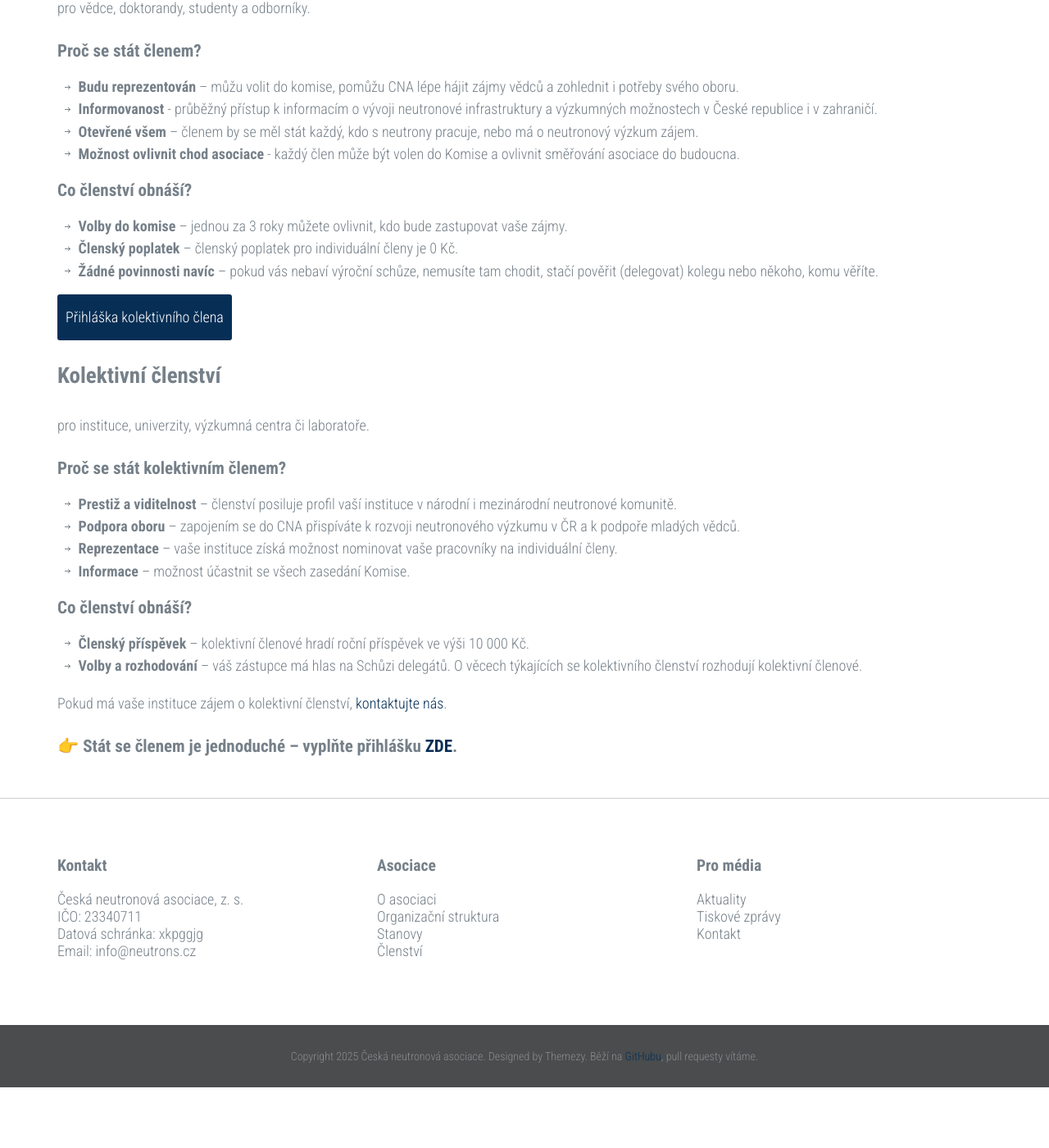
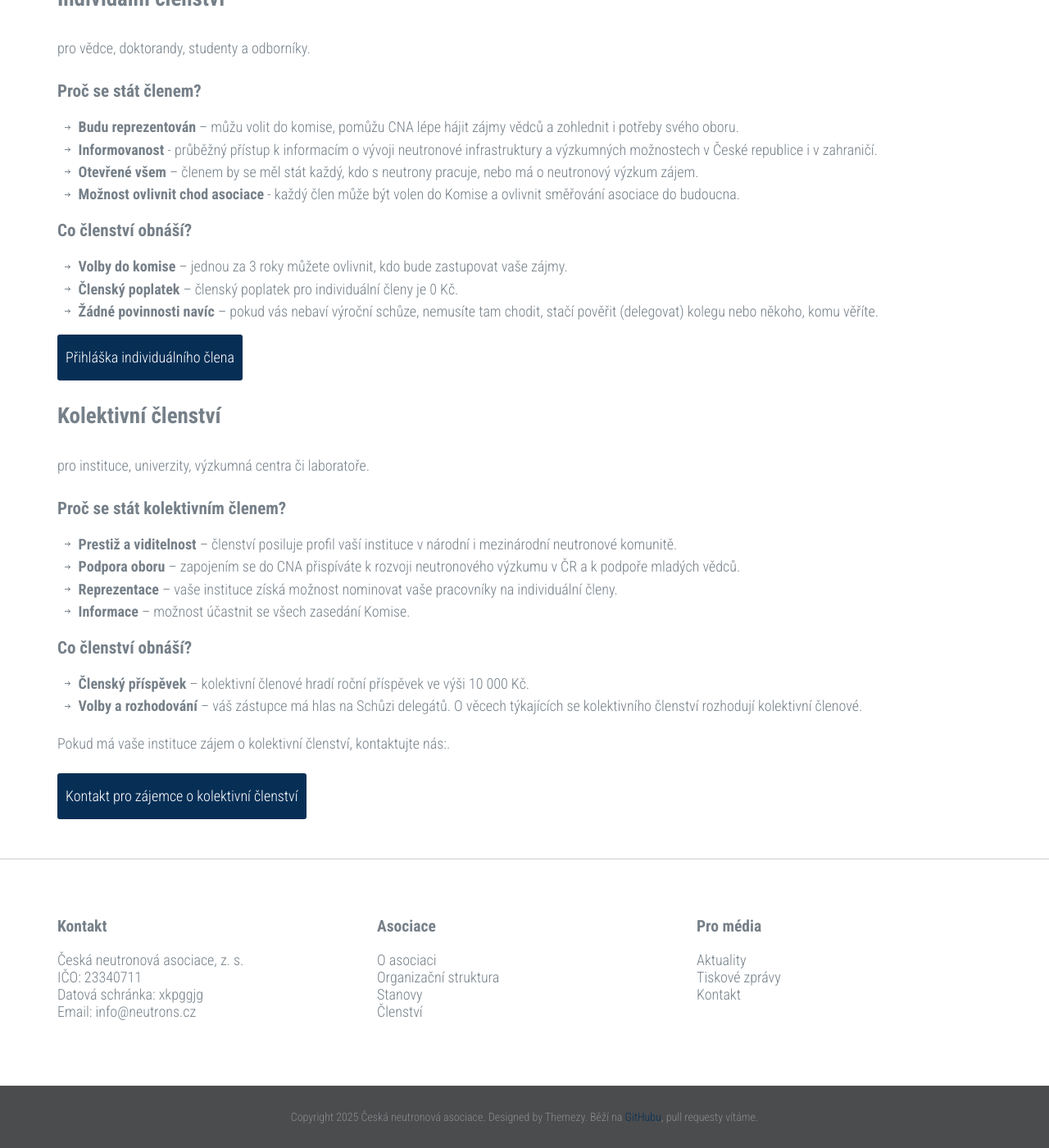
Before and after one commit to me2d09/neutrons.cz, a Jekyll site: the page built from clenstvi.md, in a window 1280 px wide and 1400 px high, scrolled down 584 px. Shown: the whole window at 82% size. Built offline with Jekyll 4.4.1, drawn with Linux system fonts in a browser that asks for light colours; before the commit the page ends 1910 px from its top, so only the background shows below that; some of the changed text lies outside the part shown.

Commit message:
Fix clenstvi

```diff
--- a/clenstvi.md
+++ b/clenstvi.md
@@ -24,7 +26,7 @@ pro vědce, doktorandy, studenty a odborníky.
  - **Členský poplatek** – členský poplatek pro individuální členy je 0 Kč.
  - **Žádné povinnosti navíc** – pokud vás nebaví výroční schůze, nemusíte tam chodit, stačí pověřit (delegovat) kolegu nebo někoho, komu věříte.
 
-[Přihláška kolektivního člena](https://forms.office.com/e/rBQEV02sXr){: .button }
+[Přihláška individuálního člena](https://forms.office.com/e/rBQEV02sXr){: .button }
 
 ## Kolektivní členství
 
@@ -42,6 +44,6 @@ pro instituce, univerzity, výzkumná centra či laboratoře.
 - **Členský příspěvek** – kolektivní členové hradí roční příspěvek ve výši 10 000 Kč.
 - **Volby a rozhodování** – váš zástupce má hlas na Schůzi delegátů. O věcech týkajících se kolektivního členství rozhodují kolektivní členové.
 
-Pokud má vaše instituce zájem o kolektivní členství, [kontaktujte nás](mailto:info@neutrons.cz).
+Pokud má vaše instituce zájem o kolektivní členství, kontaktujte nás:.
 
-### 👉 Stát se členem je jednoduché – vyplňte přihlášku [ZDE](https://forms.office.com/e/rBQEV02sXr).
+[Kontakt pro zájemce o kolektivní členství](mailto:info@neutrons.cz?subject=CNA Kolektivní členství&body=Naše instituce má zájem o kolektivní členství, prosím kontaktujte nás.){: .button }
```
Also changed, not shown: other parts of clenstvi.md (+2 -0 lines).
